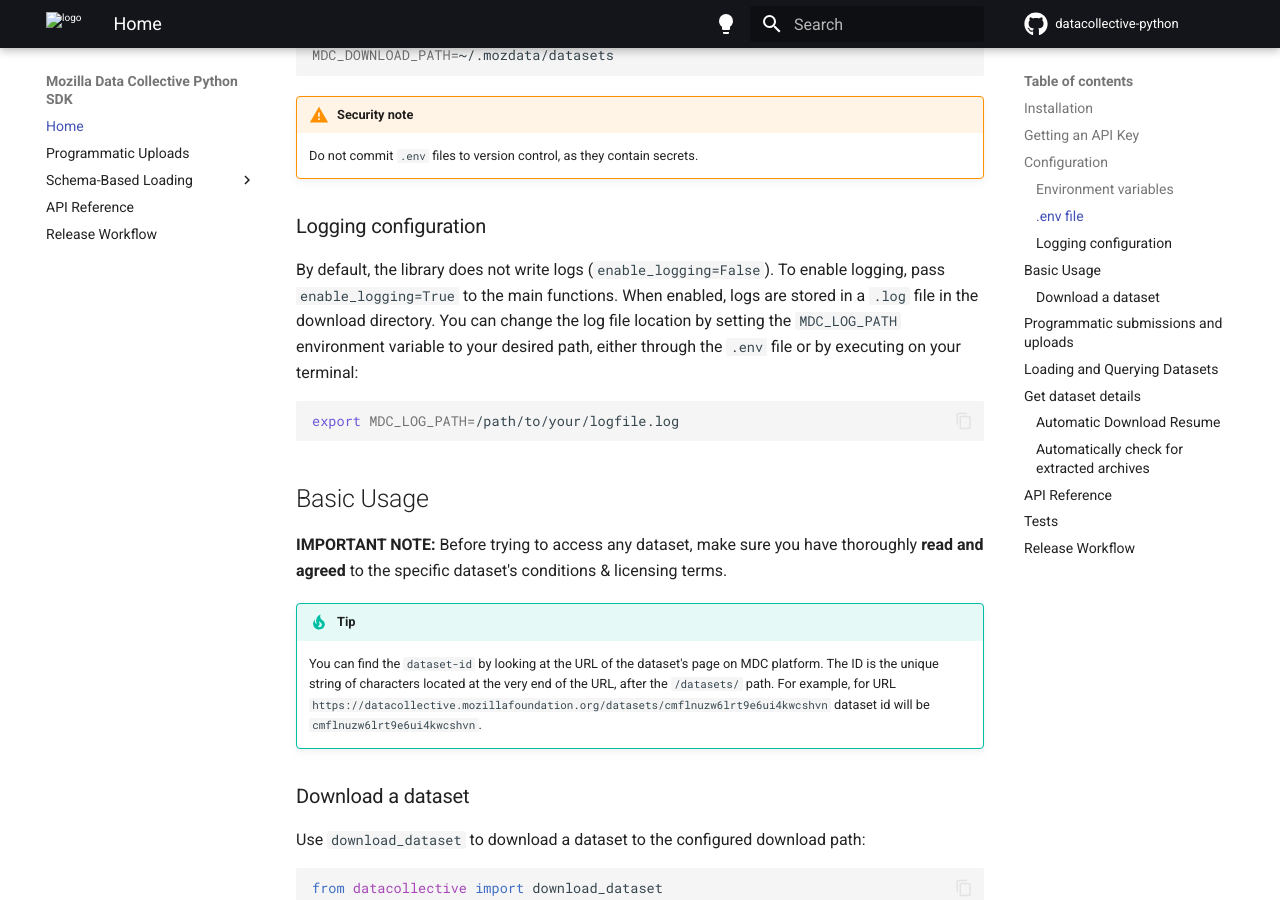
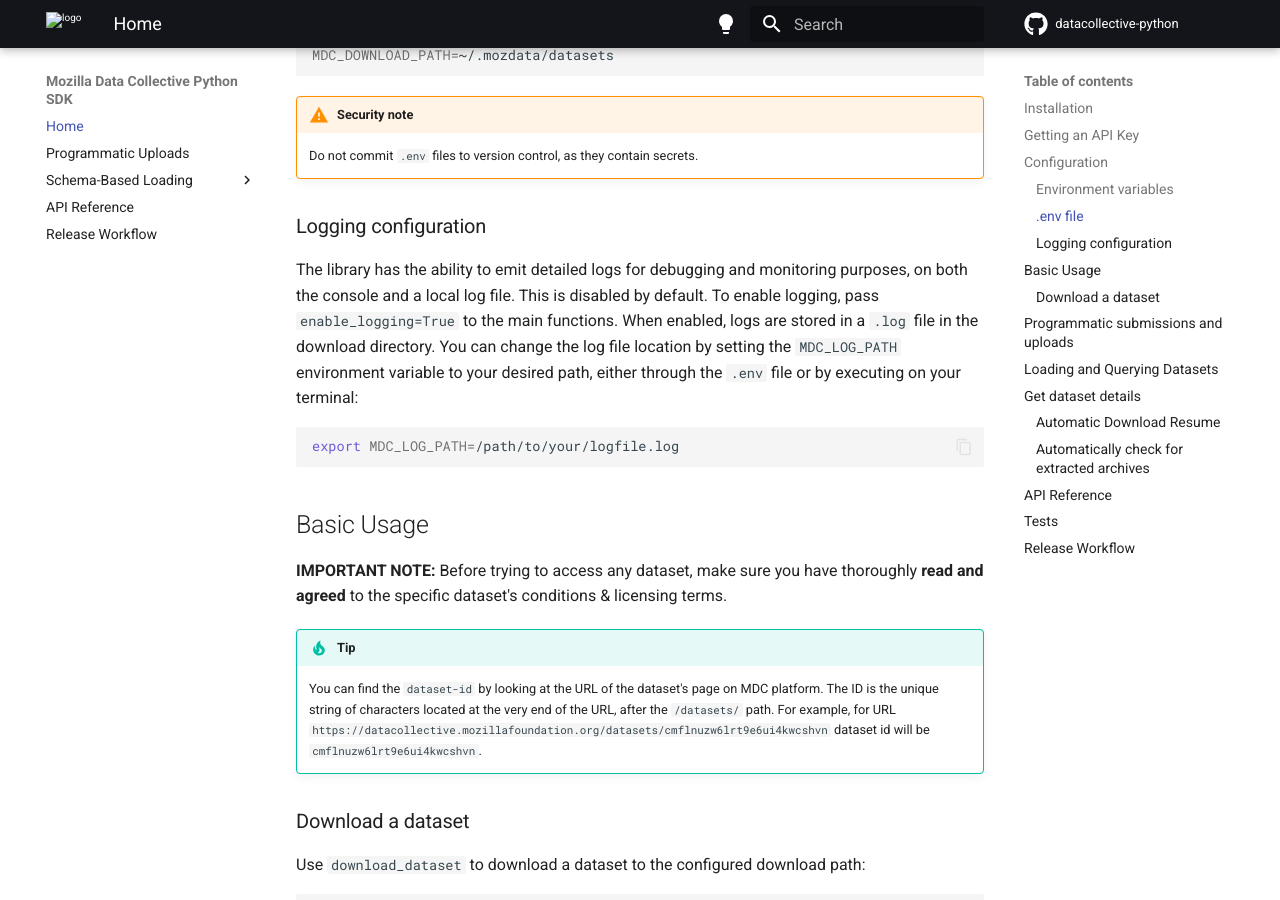
Before and after one commit to Mozilla-Data-Collective/datacollective-python, an MkDocs documentation site: the page built from docs/index.md, in a window 1280 px wide and 900 px high, scrolled down 1561 px. Built offline with MkDocs 1.6.1 and Material for MkDocs 9.7.7, drawn with Linux system fonts in a browser that asks for light colours; comment, search, counter and statistics services are not loaded.

Commit message:
Update doc wording

```diff
--- a/docs/index.md
+++ b/docs/index.md
@@ -70,7 +70,9 @@ MDC_DOWNLOAD_PATH=~/.mozdata/datasets
 
 ### Logging configuration
 
-By default, the library does not write logs (`enable_logging=False`). To enable logging, pass `enable_logging=True` to the main functions.
+The library has the ability to emit detailed logs for debugging and monitoring purposes,
+on both the console and a local log file. This is disabled by default.
+To enable logging, pass `enable_logging=True` to the main functions.
 When enabled, logs are stored in a `.log` file in the download directory.
 You can change the log file location by setting the `MDC_LOG_PATH` environment variable to your desired path,
 either through the `.env` file or by executing on your terminal:
```
